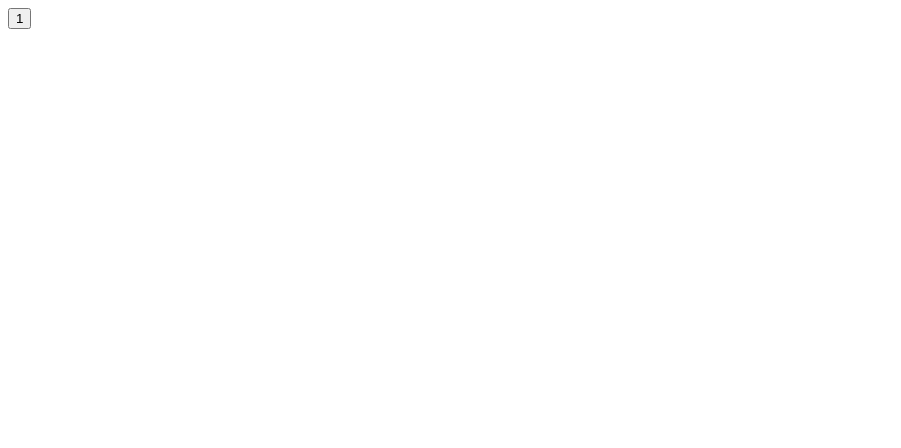
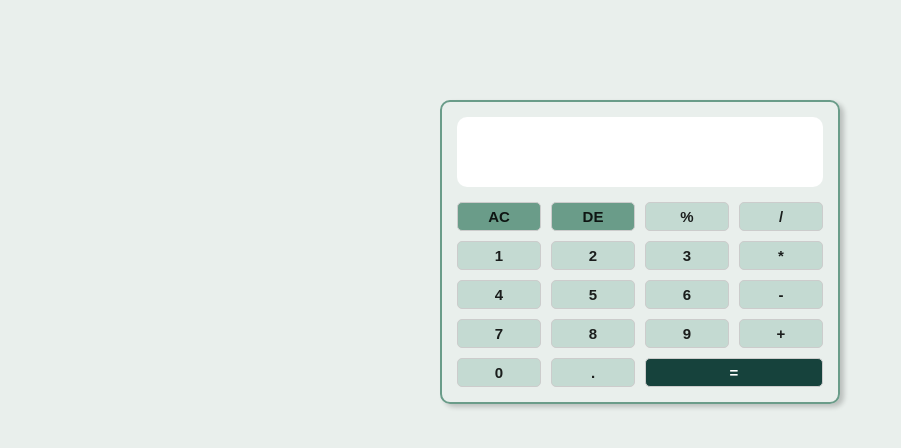
Before and after one commit to Kamlesh0721/calculator, a plain HTML site: page index.html in a window 1280 px wide. Shown: the whole page, without its empty margins (0-901 px from the left). Drawn offline with Linux system fonts and the light colour scheme.

Commit message:
finished

```diff
--- a/index.html
+++ b/index.html
@@ -1,17 +1,144 @@
 <!DOCTYPE html>
 <html lang="en">
   <head>
-    <meta charset="UTF-8">
-    <meta name="viewport" content="width=device-width, initial-scale=1.0">
+    <meta charset="UTF-8" />
+    <meta name="viewport" content="width=device-width, initial-scale=1.0" />
     <title>Calculator</title>
+    <link rel="stylesheet" href="style.css" />
   </head>
   <body>
-    <div class="calculator-frame">
+    <div class="container">
       <div class="calculator">
-            <div class="screen">
-                <button class="numbers">1</button>
+        <input id="screen" class="screen" type="text" readonly />
+
+        <div class="operation">
+          <input
+            class="calc-input one"
+            type="button"
+            value="1"
+            onclick="update(1);"
+          />
+          <input
+            class="calc-input two"
+            type="button"
+            value="2"
+            onclick="update(2); "
+          />
+          <input
+            class="calc-input three"
+            type="button"
+            value="3"
+            onclick="update(3);"
+          />
+          <input
+            class="calc-input four"
+            type="button"
+            value="4"
+            onclick="update(4);"
+          />
+          <input
+            class="calc-input five"
+            type="button"
+            value="5"
+            onclick="update(5);"
+          />
+          <input
+            class="calc-input six"
+            type="button"
+            value="6"
+            onclick="update(6);"
+          />
+          <input
+            class="calc-input seven"
+            type="button"
+            value="7"
+            onclick="update(7);"
+          />
+          <input
+            class="calc-input eight"
+            type="button"
+            value="8"
+            onclick="update(8);"
+          />
+          <input class="calc-input nine" type="button" value="9"
+          onclick="update(9);"/>
+          <input
+            class="calc-input zero"
+            type="button"
+            value="0"
+            onclick="update(0);"
+          />
+          <input
+            class="calc-input dot"
+            type="button"
+            value="."
+            onclick="update('.');"
+          />
+          <input
+            class="calc-input equal"
+            type="button"
+            value="="
+            onclick="equals()"
+          />
+          <input
+            class="calc-input plus"
+            type="button"
+            value="+"
+            onclick="update('+');"
+          />
+          <input
+            class="calc-input minus"
+            type="button"
+            value="-"
+            onclick="update('-');"
+          />
+          <input
+            class="calc-input multiply"
+            type="button"
+            value="*"
+            onclick="update('*');"
+          />
+          <input
+            class="calc-input divide"
+            type="button"
+            value="/"
+            onclick="update('/');"
+          />
+          <input
+            class="calc-input mod"
+            type="button"
+            value="%"
+            onclick="update('%');"
+          />
+          <input
+            class="calc-input AC"
+            type="button"
+            value="AC"
+            onclick="allClear()"
+          />
+          <input
+            class="calc-input DE"
+            type="button"
+            value="DE"
+            onclick="deleteVal();"
+          />
         </div>
       </div>
     </div>
+
+    <script>
+      function update(value) {
+        document.querySelector("#screen").value += value;
+      }
+      function allClear() {
+        document.querySelector("#screen").value = "";
+      }
+      function deleteVal() {
+        document.querySelector("#screen").value= document.querySelector("#screen").value.toString().slice(0,-1);
+      }
+      function equals(){
+        document.querySelector("#screen").value=eval(document.querySelector("#screen").value.toString());
+      }
+    </script>
   </body>
 </html>
--- a/style.css
+++ b/style.css
@@ -0,0 +1,92 @@
+* {
+  border: 0;
+  padding: 0;
+  box-sizing: border-box;
+}
+
+body {
+  background-color: #e9efec;
+  /* font-family:'Franklin Gothic Medium', 'Arial Narrow', Arial, sans-serif; */
+}
+
+.container {
+  border: 2px solid #6a9c89;
+  border-radius: 10px;
+  box-shadow: 4px 3px 5px rgba(1, 1, 1, 0.2);
+  max-width: 400px;
+  margin: 100px auto;
+  padding: 10px;
+
+}
+
+.calculator {
+  padding: 5px;
+}
+
+.screen {
+  background-color: white;
+  border-radius: 10px;
+  padding: 10px;
+  width: 100%;
+  height: 70px;
+
+  color: rgba(0, 0, 0, 0.868);
+  font-size: 30px;
+  text-align: end;
+}
+
+.operation {
+  display: grid;
+  gap: 10px;
+  grid-template-columns: repeat(4, 1fr);
+  margin-top: 15px;
+
+}
+
+.calc-input {
+  background-color: #c4dad2;
+  border: 1px solid #ccc;
+  color: rgba(0, 0, 0, 0.868);
+  padding: 5px 0;
+  border-radius: 5px;
+  font-size: 15px;
+  font-weight: bolder;
+}
+
+.equal {
+  background-color: #16423c;
+  color: white;
+  grid-row: 5/6;
+  grid-column: 3/5;
+}
+
+.AC {
+  background-color: #6a9c89;
+  grid-row: 1/2;
+  grid-column: 1/2;
+}
+.DE {
+  background-color: #6a9c89;
+  grid-row: 1/2;
+  grid-column: 2/3;
+}
+.mod {
+  grid-row: 1/2;
+  grid-column: 3/4;
+}
+.divide {
+  grid-row: 1/2;
+  grid-column: 4/5;
+}
+.multiply {
+  grid-row: 2/3;
+  grid-column: 4/5;
+}
+.minus {
+  grid-row: 3/4;
+  grid-column: 4/5;
+}
+.plus {
+  grid-row: 4/5;
+  grid-column: 4/5;
+}
```
Lines whose indentation alone changed are shown as unchanged.
